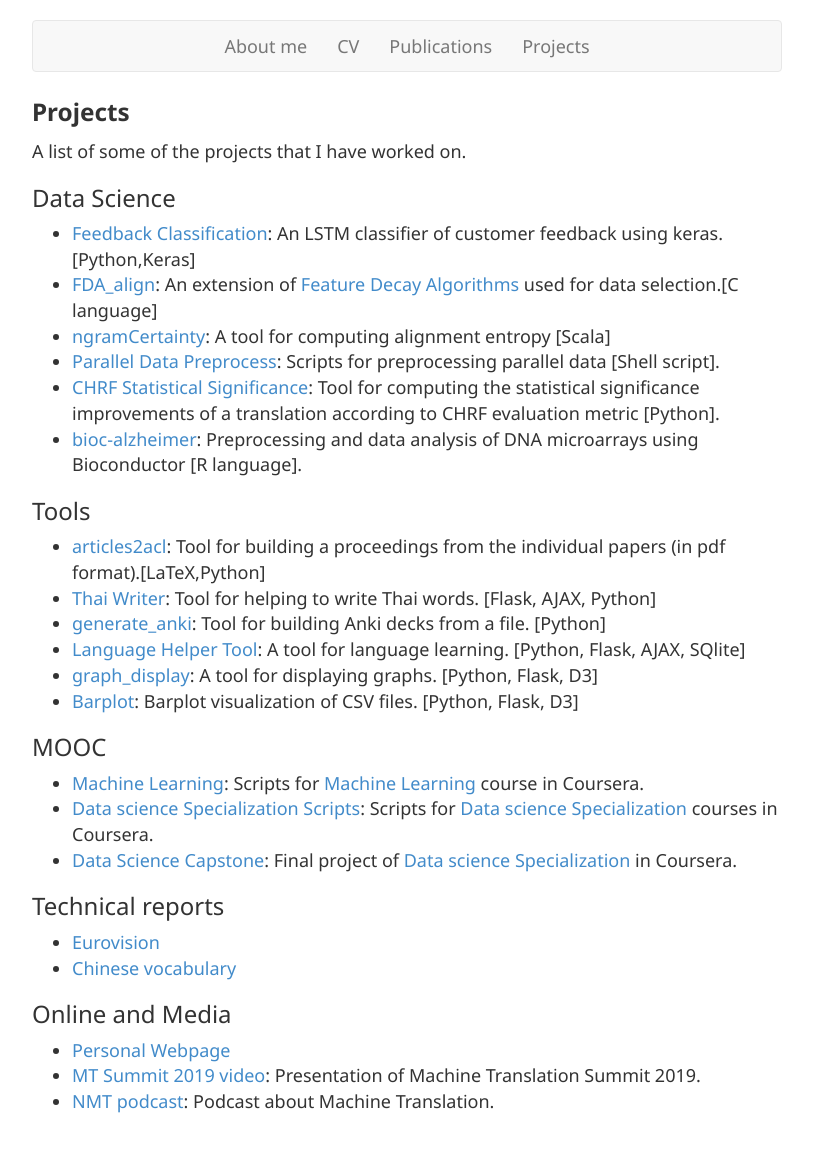
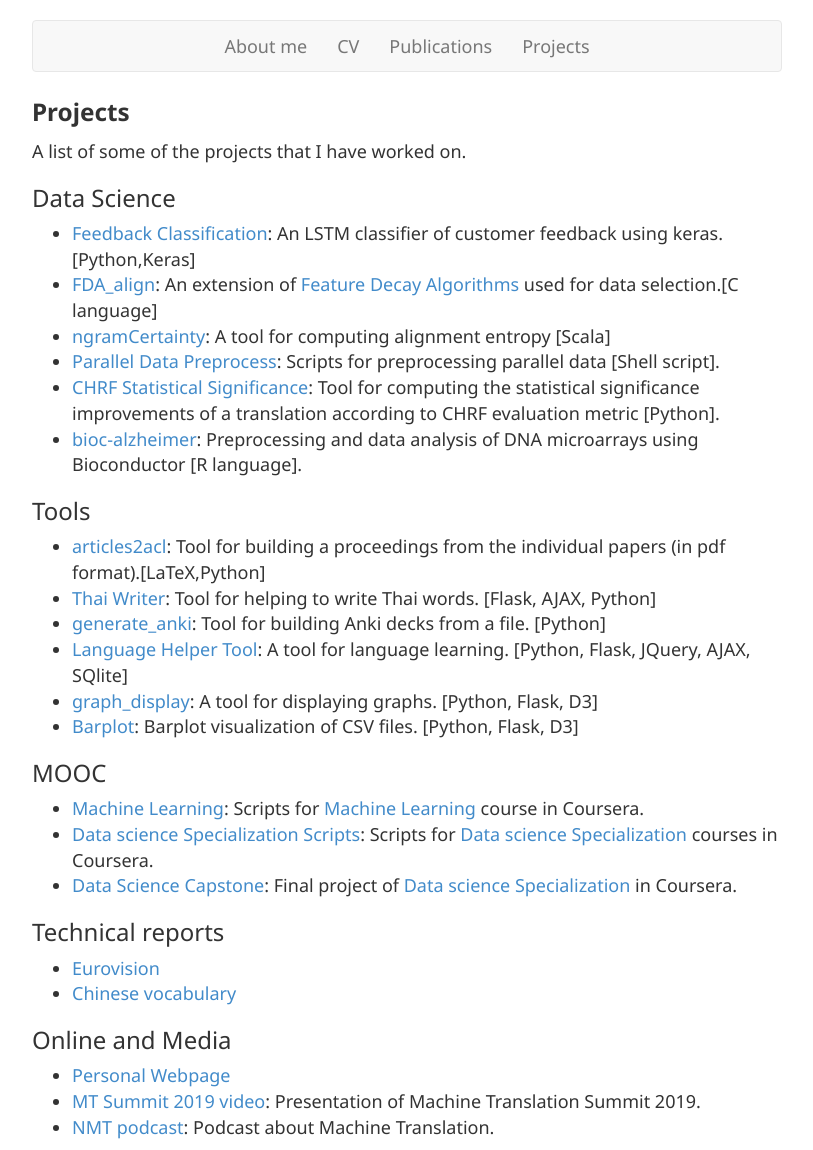
Before and after one commit to alberto-poncelas/alberto-poncelas.github.io, a Jekyll site: the page built from projects.md, in a window 1280 px wide. Shown: the whole page, without its empty margins (233-1046 px from the left). Built offline with Jekyll 4.4.1, drawn with Linux system fonts in a browser that asks for light colours; nearby versions of some CDN libraries; before the commit the page ends 1125 px from its top, so only the background shows below that.

Commit message:
projects updated

```diff
--- a/projects.md
+++ b/projects.md
@@ -19,7 +19,7 @@ A list of some of the projects that I have worked on.
 * [articles2acl](https://github.com/alberto-poncelas/articles2acl): Tool for building a proceedings from the individual papers (in pdf format).[LaTeX,Python]
 * [Thai Writer](https://github.com/alberto-poncelas/thai_writer): Tool for helping to write Thai words. [Flask, AJAX, Python]
 * [generate_anki](https://github.com/alberto-poncelas/generate_anki): Tool for building Anki decks from a file. [Python]
-* [Language Helper Tool](https://github.com/alberto-poncelas/language_helper_tool): A tool for language learning. [Python, Flask, AJAX, SQlite]
+* [Language Helper Tool](https://github.com/alberto-poncelas/language_helper_tool): A tool for language learning. [Python, Flask, JQuery, AJAX, SQlite]
 * [graph_display](https://github.com/alberto-poncelas/graph_display): A tool for displaying graphs. [Python, Flask, D3]
 * [Barplot](https://github.com/alberto-poncelas/data_explorer): Barplot visualization of CSV files. [Python, Flask, D3]
 
```
